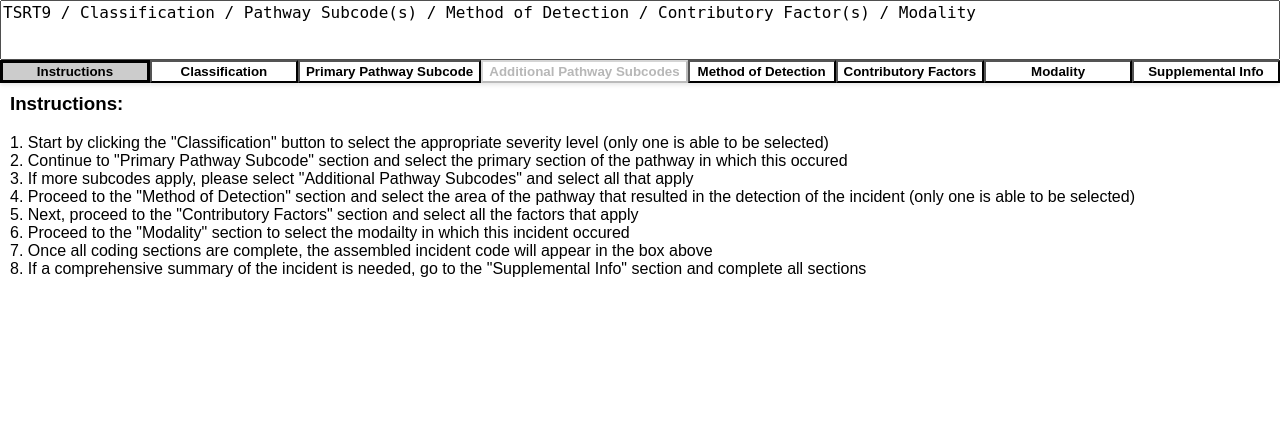
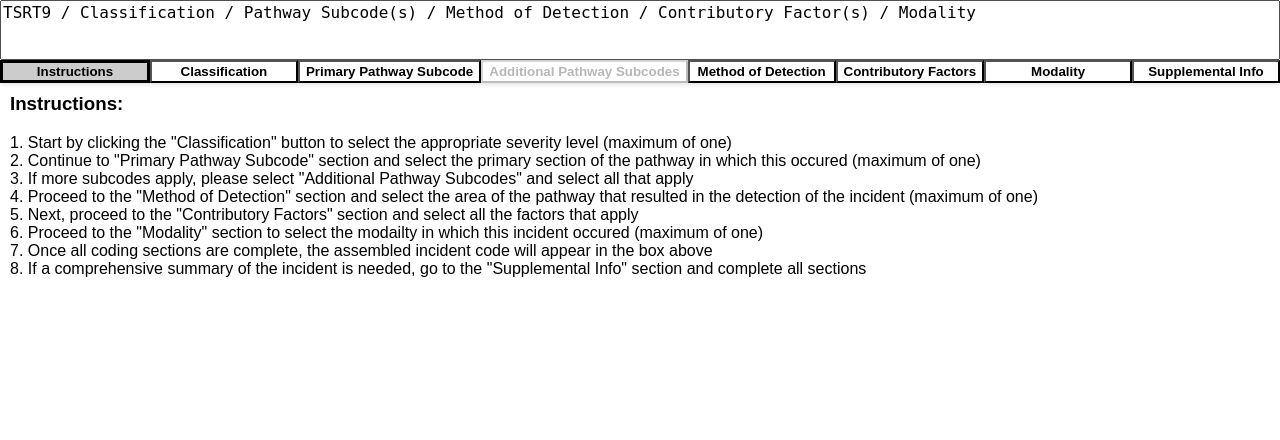
Before and after one commit to Cotterilla12/TSRT9-Web-Widget, a Flask app: page /widget in a window 1280 px wide. Shown: the top 440 px of the page. Run offline with Flask 3, Linux system fonts and the light colour scheme.

Commit message:
Punctuation and word fixes and removing the 'Other' check from classification

```diff
--- a/templates/widget.html
+++ b/templates/widget.html
@@ -130,12 +130,12 @@
             document.getElementById("taxonomyMenu").style.display = 'none';
             const menu = document.getElementById("taxonomyMenuSingle");
             menu.innerHTML = `<h3 style="margin-top: 0">Instructions:</h3>
-            <p>1. Start by clicking the "Classification" button to select the appropriate severity level (only one is able to be selected)<br>
-                2. Continue to "Primary Pathway Subcode" section and select the primary section of the pathway in which this occured<br>
+            <p>1. Start by clicking the "Classification" button to select the appropriate severity level (maximum of one)<br>
+                2. Continue to "Primary Pathway Subcode" section and select the primary section of the pathway in which this occured (maximum of one)<br>
                 3. If more subcodes apply, please select "Additional Pathway Subcodes" and select all that apply<br>
-                4. Proceed to the "Method of Detection" section and select the area of the pathway that resulted in the detection of the incident (only one is able to be selected)<br>
+                4. Proceed to the "Method of Detection" section and select the area of the pathway that resulted in the detection of the incident (maximum of one)<br>
                 5. Next, proceed to the "Contributory Factors" section and select all the factors that apply<br>
-                6. Proceed to the "Modality" section to select the modailty in which this incident occured<br>
+                6. Proceed to the "Modality" section to select the modailty in which this incident occured (maximum of one)<br>
                 7. Once all coding sections are complete, the assembled incident code will appear in the box above<br>
                 8. If a comprehensive summary of the incident is needed, go to the "Supplemental Info" section and complete all sections</p>`;
             menu.style.display = 'block';
@@ -198,7 +198,7 @@
                         wrapper.className = "taxonomy-entry";
 
                         const label = document.createElement("label");
-                        label.textContent = `Please select the appropriate ${api} (only one is able to be selected)`;
+                        label.textContent = `Please select the appropriate ${api} (maximum of one):`;
                         wrapper.appendChild(label);
                         menu.appendChild(wrapper);
                     {% endif %}
@@ -212,7 +212,7 @@
                         button.id = "btn" + code.split(" ").join("");
                         button.classList.add("toggle-button");
                         button.onclick = () => {
-                            if (otherChecker(description)){
+                            if (otherChecker(description, taxonomy)){
                                 insertRemoveCode(code, taxonomy);
                                 toggleButtons(button.id, "taxonomyMenuSingle");
                             }
@@ -412,19 +412,19 @@
             if (taxonomy == "PPS"){
                 api = "pathwaysubcodes"
                 displayPlaceholder = "Pathway Subcodes"
-                instructions = `Please carefully look through each record and the primary area in the patient pathway in which this incident occured. Only one subcode is able to be selected. Refer to the official definitions if you need assistance.<br><br>Press the reset button at the bottom to reset the subcode selected.`
+                instructions = `Please carefully look through each catagory and the primary area in the patient pathway in which this incident occured. Only one subcode is able to be selected. Refer to the official definitions if you need assistance.<br><br>Press the reset button at the bottom to reset the subcode selected.`
             } else if (taxonomy == "APS"){
                 api = "pathwaysubcodes"
                 displayPlaceholder = "Pathway Subcodes"
-                instructions = `Please carefully look through each record and select one or more pathway subcodes that best describe the process or pathway involved. You're welcome to choose multiple subcodes if they clearly apply. Refer to the official definitions if you need assistance.<br><br>Press the reset button at the bottom to reset the codes selected.`
+                instructions = `Please carefully look through each catagory and select one or more pathway subcodes that best describe the process or pathway involved. You're welcome to choose multiple subcodes if they clearly apply. Refer to the official definitions if you need assistance.<br><br>Press the reset button at the bottom to reset the codes selected.`
             } else if (taxonomy == "MD"){
                 api = "pathwaysubcodes"
                 displayPlaceholder = "Pathway Subcodes"
-                instructions = `Please carefully look through each record and the primary area in the patient pathway that detected this incident. Only one subcode is able to be selected. Refer to the official definitions if you need assistance.<br><br>Press the reset button at the bottom to reset the codes selected.`
+                instructions = `Please carefully look through each catagory and the primary area in the patient pathway that detected this incident. Only one subcode is able to be selected. Refer to the official definitions if you need assistance.<br><br>Press the reset button at the bottom to reset the codes selected.`
             } else if (taxonomy == "CF"){
                 api = "contributoryfactors"
                 displayPlaceholder = "Contributory Factors"
-                instructions = `Please carefully look through each record and select one or more contributory factors that best represent what lead to the incident. You're welcome to choose multiple factors if they clearly apply. Refer to the official definitions if you need assistance.<br><br>Press the reset button at the bottom to reset the codes selected.`
+                instructions = `Please carefully look through each catagory and select one or more contributory factors that best represent what lead to the incident. You're welcome to choose multiple factors if they clearly apply. Refer to the official definitions if you need assistance.<br><br>Press the reset button at the bottom to reset the codes selected.`
             }
 
             menu.innerHTML = `Loading ${api} Categories`;
@@ -462,7 +462,11 @@
                 });
         }
 
-        function otherChecker(description) {
+        function otherChecker(description, taxonomy = "") {
+            if (taxonomy == "Cl") {
+                return true;
+            }
+
             if (description.split(" ")[0].toLowerCase().trim() == "other") {
                 otherCheck = confirm("You have selected a code corresponding to 'Other', would you like to select a more specific code?");
 
```
Also changed, not shown: templates/home.html (+12 -9 lines).
